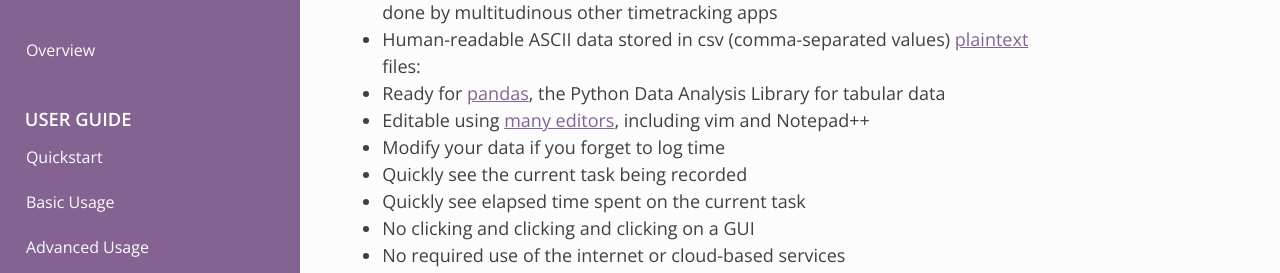
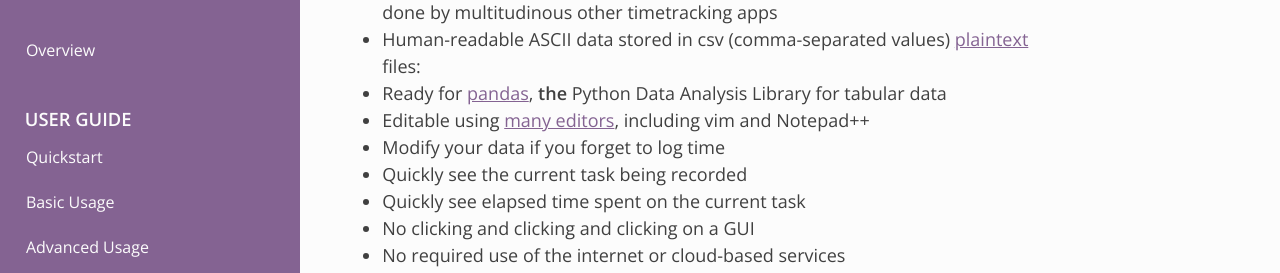
Before and after one commit to dvklopfenstein/timetracker, an MkDocs documentation site: the page built from docs/README.md, in a window 1280 px wide and 900 px high, scrolled down 974 px. Shown: the part 179-452 px from the top of the window. Built offline with MkDocs 1.6.1, drawn with Linux system fonts in a browser that asks for light colours; nearby versions of some CDN libraries.

```diff
--- a/docs/README.md
+++ b/docs/README.md
@@ -32,7 +32,7 @@ Time is saved in
 * Own your data
 * NO invasive tracking **ever** of mouse-clicks, browser tabs, keystrokes, etc., as is done by multitudinous other timetracking apps
 * Human-readable ASCII data stored in csv (comma-separated values) [plaintext](http://www.markwk.com/plain-text-life.html) files:
-  * Ready for [pandas](https://pandas.pydata.org/), the Python Data Analysis Library for tabular data
+  * Ready for [pandas](https://pandas.pydata.org/), **the** Python Data Analysis Library for tabular data
   * Editable using [many editors](https://survey.stackoverflow.co/2024/technology/#3-integrated-development-environment), including vim and Notepad++
 * Modify your data if you forget to log time
 * Quickly see the current task being recorded
```
Also changed, not shown: README.md (+1 -1 lines).
